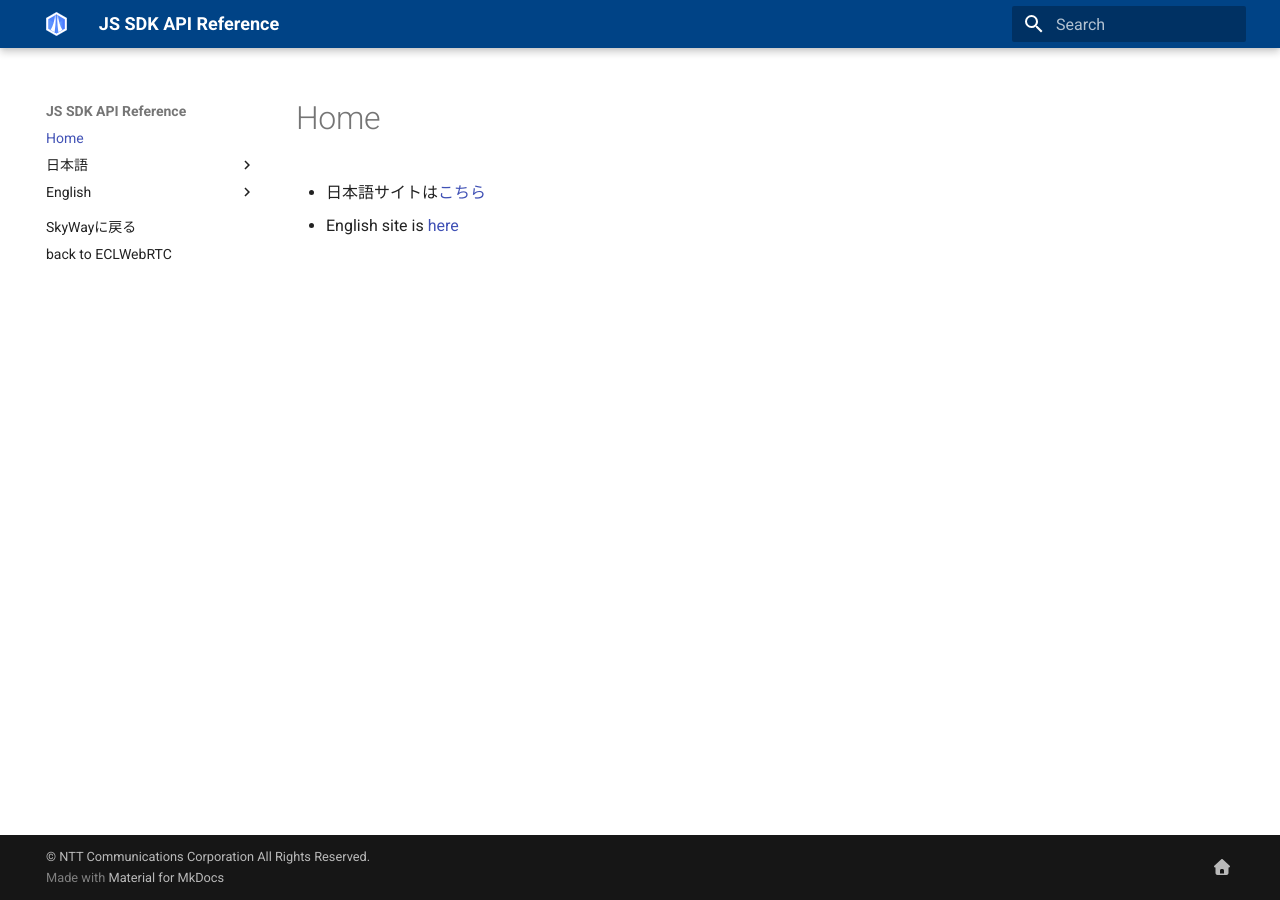
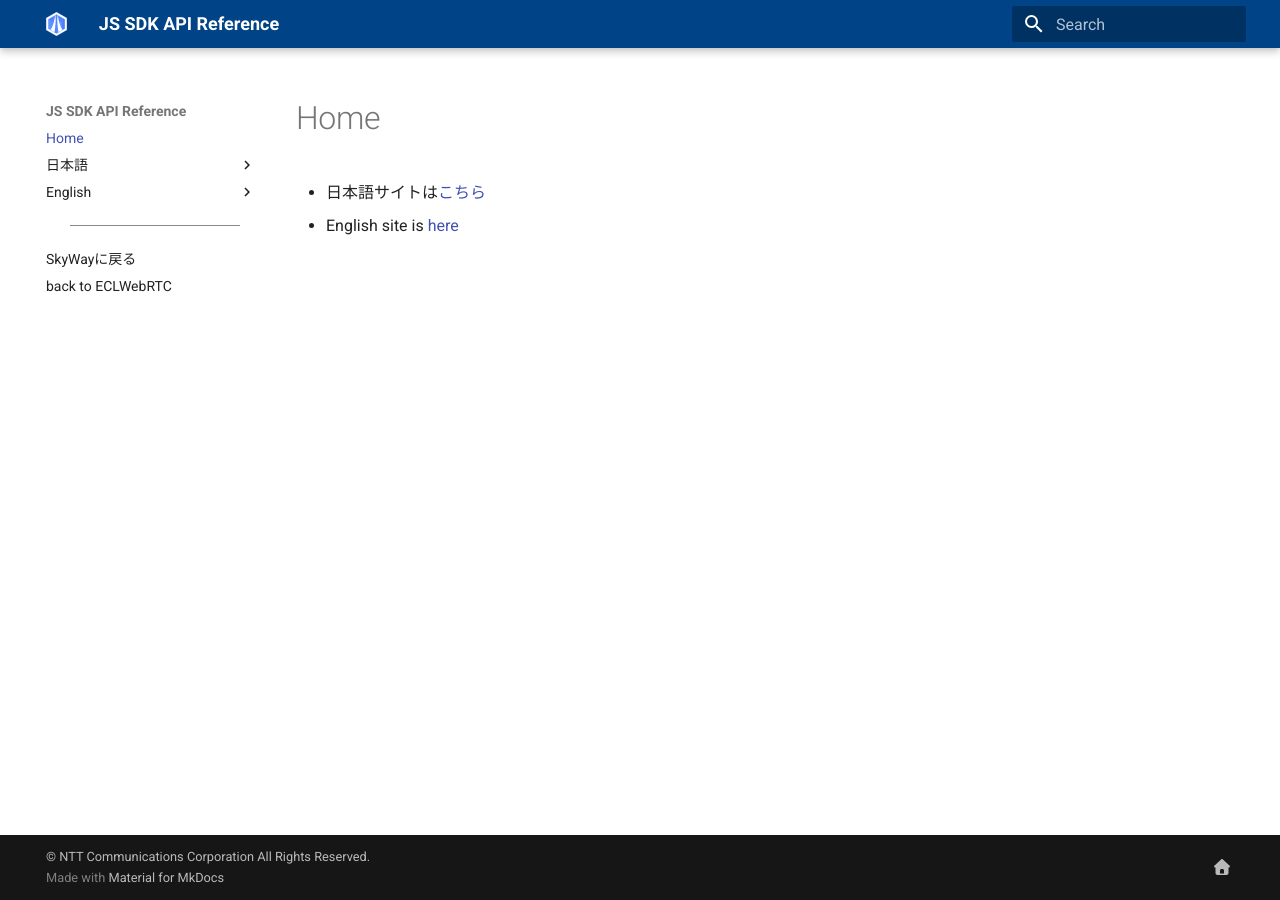
Before and after one commit to skyway/skyway-js-sdk-doc, an MkDocs documentation site: the page built from docs/index.md, in a window 1280 px wide. Built offline with MkDocs 1.6.1 and Material for MkDocs 9.7.7, drawn with Linux system fonts in a browser that asks for light colours; old or Windows-style settings are respelled for this version of MkDocs.

Commit message:
Add styling of hr, hide navigation button of footer

```diff
--- a/docs/css/custom.css
+++ b/docs/css/custom.css
@@ -4,3 +4,11 @@
 .en .ja-item, .ja .en-item {
   display: none;
 }
+.md-nav__list hr {
+  border-top: 1px solid #8a8a8a;
+  margin: 1.2rem;
+  height: 0px;
+}
+.md-footer-nav__inner {
+  display: none;
+}
```
